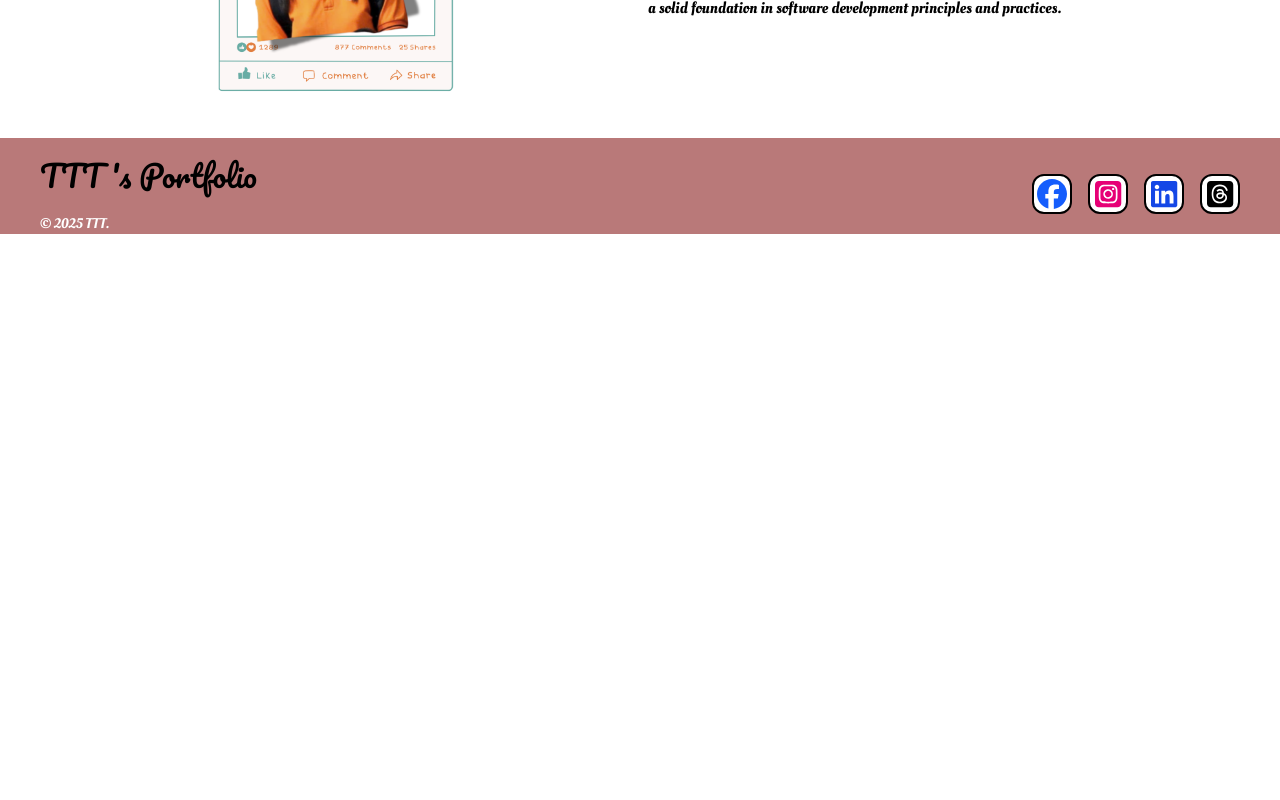
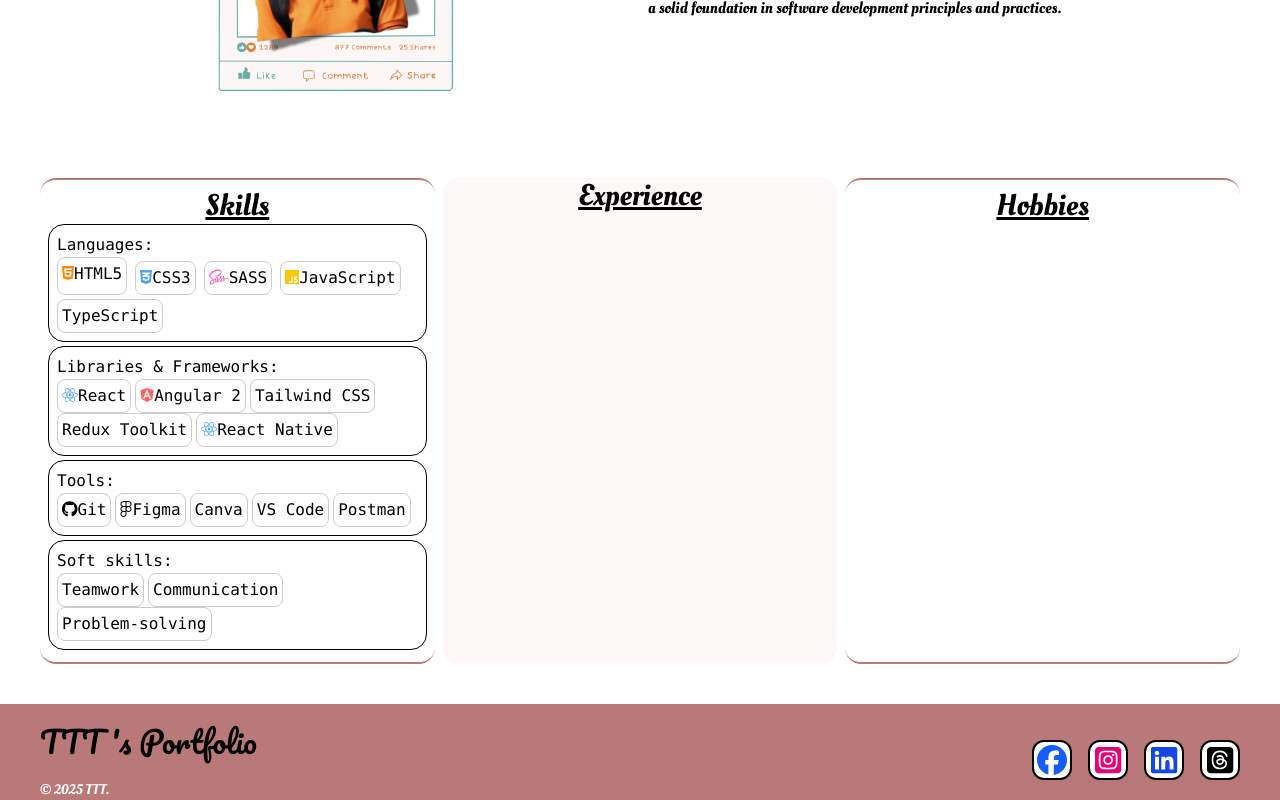
Before and after one commit to Truc5302/My-Portfolio-, a React (Vite) app: page /introduction in a window 1280 px wide. Shown: the part 1717-2517 px from the top of the page. Before the commit the page ends 1951 px from the top, so only its background shows below. Built offline with nearby package versions, Linux system fonts and the light colour scheme.

Commit message:
[Create] skill section

```diff
--- a/src/components/introduction/Introduction.tsx
+++ b/src/components/introduction/Introduction.tsx
@@ -97,7 +97,7 @@ const contact= document.getElementById("about-me-contact");
         </div>
       </div>
       <div id="about-me-contact" className="bg-[#FFF6F6] px-10 " >
-        <h2 className="text-center text-3xl font-bold pt-4 underline underline-[#b97979]">About me </h2>
+        <h2 className="text-center text-3xl font-bold pt-4 underline">About me </h2>
 
         <div className="p-10 grid-cols-2 grid gap-4 items-center">
           <div>
--- /dev/null
+++ b/src/components/skills-hobbies/SkillsHobbies.tsx
@@ -0,0 +1,88 @@
+import { faAngular, faCss3Alt, faFigma, faGithub, faHtml5, faJs, faReact, faSass } from '@fortawesome/free-brands-svg-icons'
+import { faC } from '@fortawesome/free-solid-svg-icons'
+import { FontAwesomeIcon } from '@fortawesome/react-fontawesome'
+import React from 'react'
+
+type Props = {}
+
+const SkillsHobbies = (props: Props) => {
+    return (
+        <div className='grid grid-cols-3 gap-2 p-10'>
+            <div className='border-t-2 border-b-2 border-[#b97979] rounded-2xl p-2'>
+                <h2 className='text-center underline text-3xl'>Skills</h2>
+                <div className='border-[1px] p-2 border-[#000] rounded-2xl font-mono mb-1'>
+                    <p>Languages: </p>
+                    <div className='flex flex-wrap'>
+                        <span className='mr-2 p-1 border-[1px] border-[#ccc] rounded-lg'
+                        >
+                            <FontAwesomeIcon icon={faHtml5} className='text-orange-400' />HTML5
+                        </span>
+                        <span
+                            className='mr-2 mt-1 p-1 border-[1px] border-[#ccc] rounded-lg'
+                        >
+                            <FontAwesomeIcon icon={faCss3Alt} className='text-blue-400' />CSS3
+                        </span>
+                        <span
+                            className='mr-2 mt-1 p-1 border-[1px] border-[#ccc] rounded-lg'
+                        >
+                            <FontAwesomeIcon icon={faSass} className='text-pink-400' />SASS
+                        </span>
+                        <span
+                            className='mr-2 mt-1 p-1 border-[1px] border-[#ccc] rounded-lg'
+                        >
+                            <FontAwesomeIcon icon={faJs} className='text-yellow-400' />JavaScript
+                        </span>
+                        <span
+                            className='mt-1 p-1 border-[1px] border-[#ccc] rounded-lg'
+                        >
+                            TypeScript
+                        </span>
+                    </div>
+                </div>
+                <div className='border-[1px] p-2 border-[#000] rounded-2xl font-mono mb-1'>
+                    <p>Libraries & Frameworks: </p>
+                    <p className='flex flex-wrap'>
+                        <p className='p-1 border-[1px] border-[#ccc] rounded-lg  mr-1'><FontAwesomeIcon icon={faReact} className='text-blue-400' />React</p>
+                        <p className='p-1 border-[1px] border-[#ccc] rounded-lg  mr-1'><FontAwesomeIcon icon={faAngular} className='text-red-400' />Angular 2</p>
+                        <p className='p-1 border-[1px] border-[#ccc] rounded-lg  mr-1'>Tailwind CSS</p>
+                        <p className='p-1 border-[1px] border-[#ccc] rounded-lg  mr-1'>Redux Toolkit</p>
+                        <p className='p-1 border-[1px] border-[#ccc] rounded-lg  '><FontAwesomeIcon icon={faReact} className='text-blue-400' />React Native</p>
+                    </p>
+
+                </div>
+                <div className='border-[1px] p-2 border-[#000] rounded-2xl font-mono mb-1'>
+                    <p>Tools: </p>
+                    <div className='flex flex-wrap'>
+                        <span className='p-1 border-[1px] border-[#ccc] rounded-lg  mr-1'><FontAwesomeIcon icon={faGithub} />Git</span>
+                        <span className='p-1 border-[1px] border-[#ccc] rounded-lg  mr-1'><FontAwesomeIcon icon={faFigma} />Figma</span>
+                        <span className='p-1 border-[1px] border-[#ccc] rounded-lg  mr-1'>Canva</span>
+                        <span className='p-1 border-[1px] border-[#ccc] rounded-lg  mr-1'>VS Code</span>
+                        <span className='p-1 border-[1px] border-[#ccc] rounded-lg  '>Postman</span>
+                    </div>
+
+                </div>
+
+                <div className='border-[1px] p-2 border-[#000] rounded-2xl font-mono mb-1'>
+                    <p>Soft skills: </p>
+                    <div className='flex flex-wrap'>
+                        <span className='p-1 border-[1px] border-[#ccc] rounded-lg  mr-1'>Teamwork</span>
+                        <span className='p-1 border-[1px] border-[#ccc] rounded-lg  mr-1'>Communication</span>
+                        <span className='p-1 border-[1px] border-[#ccc] rounded-lg  '>Problem-solving</span>
+                    </div>
+
+                </div>
+
+
+            </div>
+            <div className='bg-[#fdf8f8] rounded-2xl'>
+                <h2 className='text-center underline text-3xl'>Experience</h2>
+            </div>
+            <div className='border-t-2 border-b-2 border-[#b97979] rounded-2xl p-2'>
+                <h2 className='text-center underline text-3xl'>Hobbies</h2>
+
+            </div>
+        </div >
+    )
+}
+
+export default SkillsHobbies
--- a/src/page/Home.tsx
+++ b/src/page/Home.tsx
@@ -3,6 +3,7 @@ import portfolioImg from "../assets/portfolio.png";
 import Introduction from "../components/introduction/Introduction";
 import Header from "../components/common/layouts/header/Header";
 import MyEducation from "../components/education/MyEducation";
+import SkillsHobbies from "../components/skills-hobbies/SkillsHobbies";
 
 type Props = {};
 
@@ -23,6 +24,7 @@ const Home = (props: Props) => {
       />
       <Introduction />
       <MyEducation/>
+      <SkillsHobbies/>
     </div>
   );
 };
```
